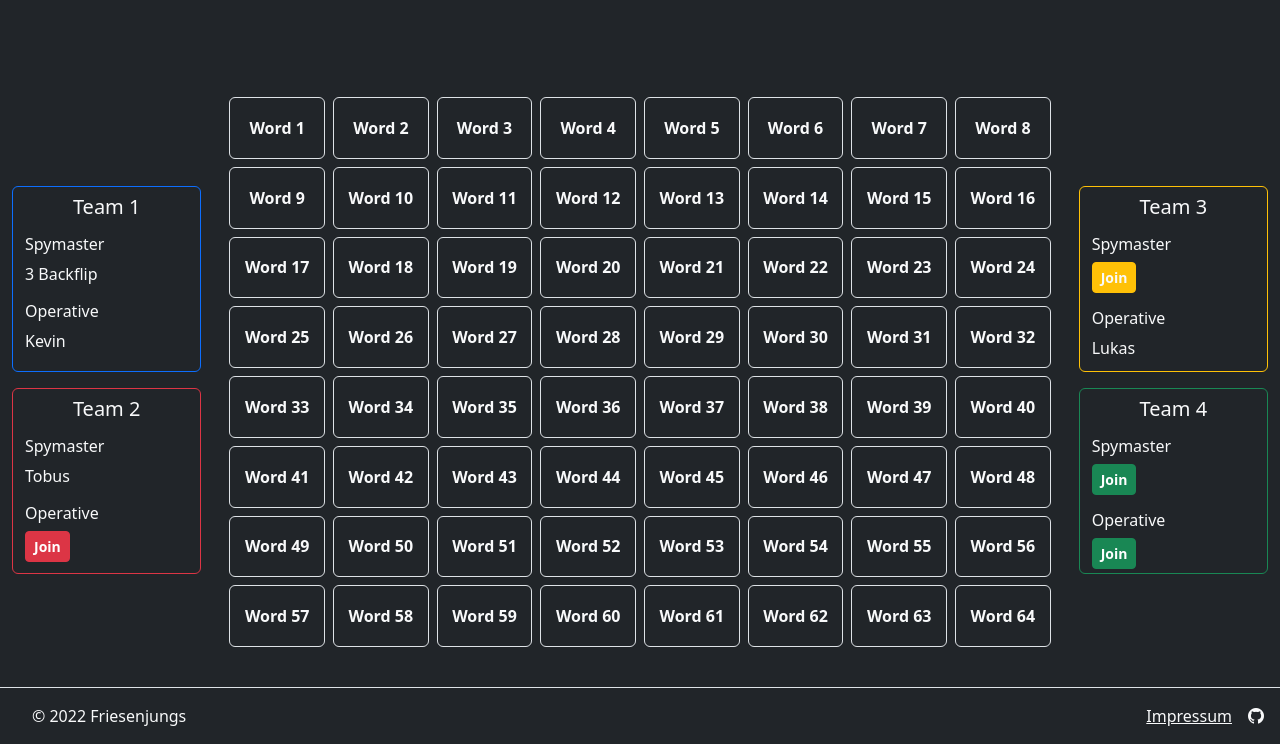
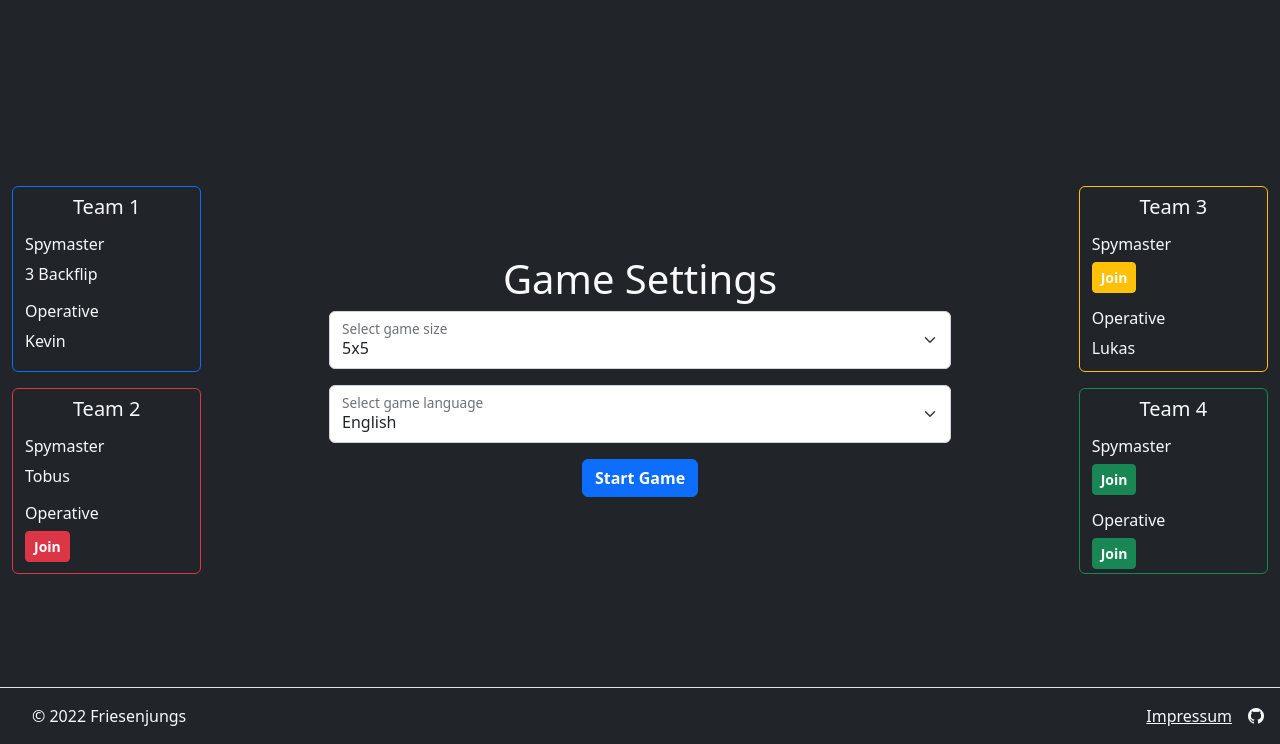
Before and after one commit to friesenjungs/kodenavne, a Python web app: template templates/room.html in a window 1280 px wide. Shown: the part 56-800 px from the top of the page. Run offline with Jinja, Linux system fonts and the light colour scheme; the template is opened without the code that fills it, so the values that code supplies are empty; some libraries are stand-ins or nearby versions.

Commit message:
added game settings

```diff
--- a/static/js/room.js
+++ b/static/js/room.js
@@ -1,8 +1,43 @@
 const namespace = '/';
 let socket;
 
+const wordPressed = (e) => {
+	//e.srcElement.classList.toggle('border')
+}
+
+const startGame = () => {
+	const size = document.getElementById("idSizeSelect").value;
+	document.getElementById("idGameSettings").remove();
+	createBoard(size, size);
+}
+
+const createBoard = (columns, rows) => {
+	const gameBoard = document.getElementById("idGameBoard");
+	for (let i = 0; i < rows; i++) {
+		const div = document.createElement("div");
+		div.setAttribute("class", "d-flex flex-row h-100 justify-content-between flex-grow-1 text-align-center");
+		for (let j = 0; j < columns; j++) {
+			const a = document.createElement("a");
+			a.setAttribute("class", "d-flex btn border w-100 fw-bold m-1 align-items-center justify-content-center flex-grow-1");
+			a.setAttribute("style", "color: inherit");
+			a.addEventListener("click", wordPressed)
+			a.appendChild(document.createTextNode("Word " + (i * rows + j + 1)));
+			div.appendChild(a);
+		}
+		gameBoard.appendChild(div);
+	}
+}
+
+const sendUsername = () => {
+	if (localStorage.getItem("username")) {
+		if (socket.connected) {
+			socket.emit('set username', { 'username': localStorage.getItem("username") });
+		}
+	}
+}
+
 document.addEventListener("DOMContentLoaded", () => {
-	createBoard(8, 8);
+	document.getElementById("idStartGameBtn").addEventListener("click", startGame);
 });
 
 window.onload = () => {
@@ -40,27 +75,3 @@
 	//     socket.emit('set username', {'username': input.value});
 	// }
 }
-
-const sendUsername = () => {
-	if (localStorage.getItem("username")) {
-		if (socket.connected) {
-			socket.emit('set username', { 'username': localStorage.getItem("username") });
-		}
-	}
-}
-
-const createBoard = (columns, rows) => {
-	const gameBoard = document.getElementById("idGameBoard");
-	for (i = 0; i < rows; i++) {
-		const div = document.createElement("div");
-		div.setAttribute("class", "d-flex flex-row h-100 justify-content-between flex-grow-1 text-align-center");
-		for (j = 0; j < columns; j++) {
-			const a = document.createElement("a");
-			a.setAttribute("class", "d-flex btn border w-100 fw-bold m-1 flex-grow-1 align-items-center justify-content-center");
-			a.setAttribute("style", "color: inherit");
-			a.appendChild(document.createTextNode("Word " + (i * rows + j + 1)));
-			div.appendChild(a);
-		}
-		gameBoard.appendChild(div);
-	}
-}
--- a/templates/room.html
+++ b/templates/room.html
@@ -1,7 +1,7 @@
 {% extends "base.html" %}
 {% block title %}Webeng Project{% endblock %}
 {% block link%}
-<link rel="stylesheet" href="{{url_for('static', filename='css/index.css')}}">
+<link rel="stylesheet" href="{{url_for('static', filename='css/room.css')}}">
 {% endblock %}
 {% block script%}
 <script src="{{url_for('static', filename='js/room.js')}}"></script>
@@ -30,6 +30,28 @@
 
 		<div id="idGameBoard" class="d-flex flex-column col-8 h-75 align-self-center">
 			<!--JS inserting WordCards here-->
+			<!--will be deleted when game starts-->
+			<div id="idGameSettings" class="d-flex flex-column align-items-center justify-content-center h-100 w-100 rounded">
+				<h1 class="text-center mt-2">Game Settings</h1>
+				<div class="form-floating mb-3 text-dark w-75">
+					<select id="idSizeSelect" class="form-select">
+						<option selected value="5">5x5</option>
+						<option value="6">6x6</option>
+						<option value="7">7x7</option>
+						<option value="8">8x8</option>
+					</select>
+					<label for="idSizeSelect">Select game size</label>
+				</div>
+				<div class="form-floating mb-3 text-dark w-75">
+					<select id="idLanguageSelect" class="form-select">
+						<option selected value="en">English</option>
+						<option value="de">Deutsch</option>
+					</select>
+					<label for="idSizeSelect">Select game language</label>
+				</div>
+				<a id="idStartGameBtn" class="btn btn-primary fw-bold">Start Game</a>
+			</div>
+			<!---->
 		</div>
 
 		<div class="col h-50 align-self-center">
```
Also changed, not shown: static/css/room.css (added).
